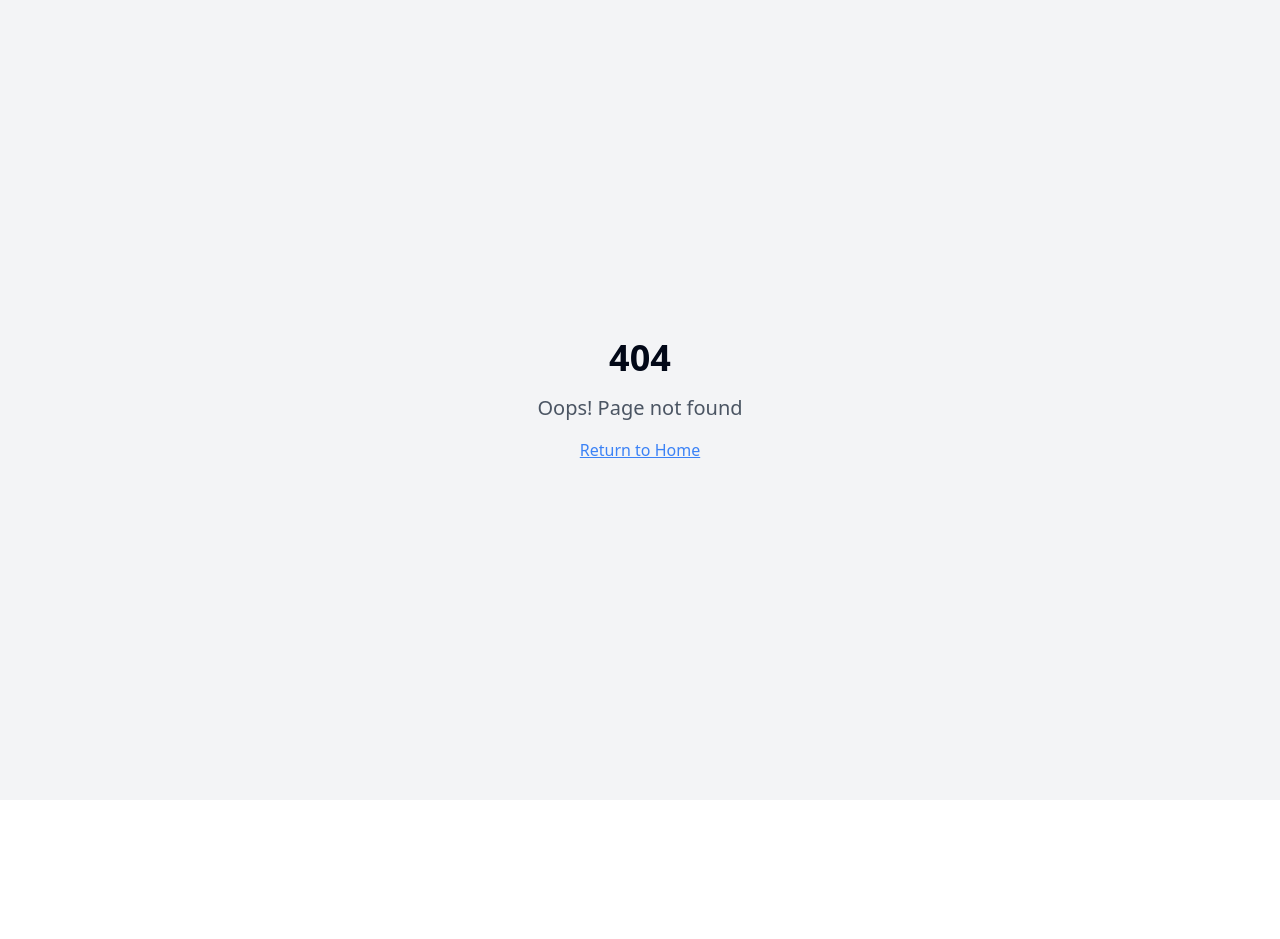
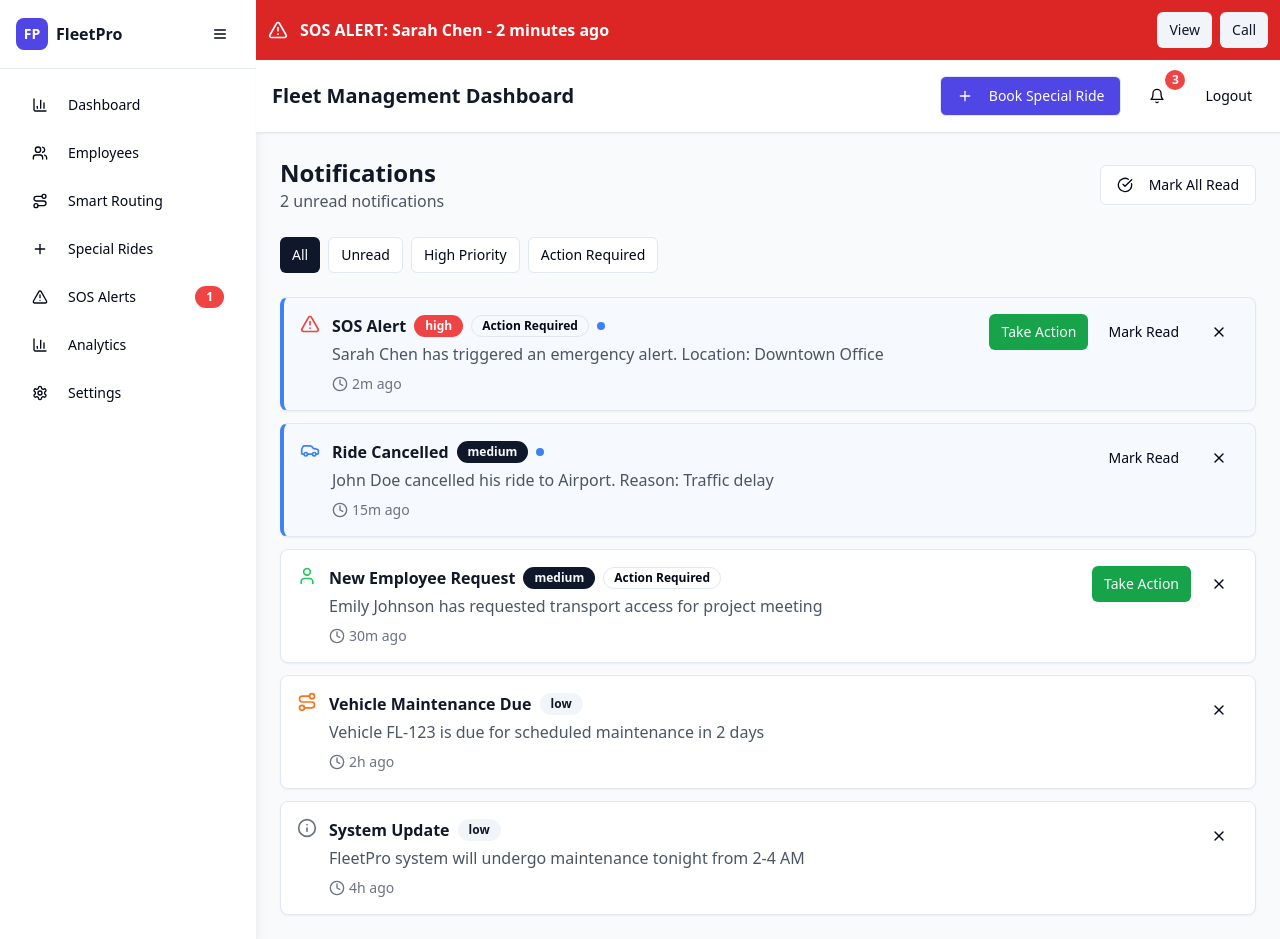
Before and after one commit to jatingupta15/fleetiqadmindashboard, a React (Vite) app: page /notifications in a window 1280 px wide. Before the commit this address had no page. Before the commit the page ends 800 px from the top, so only its background shows below. Built offline with nearby package versions, Linux system fonts and the light colour scheme; sample sign-in values are in the browser's storage.

Commit message:
feat: Implement notification page
Adds a functional notification page to the application.

```diff
--- a/src/App.tsx
+++ b/src/App.tsx
@@ -1,3 +1,4 @@
+
 import { Toaster } from "@/components/ui/toaster";
 import { Toaster as Sonner } from "@/components/ui/sonner";
 import { TooltipProvider } from "@/components/ui/tooltip";
@@ -14,6 +15,7 @@ import Cancellations from "./pages/Cancellations";
 import SOSAlerts from "./pages/SOSAlerts";
 import Analytics from "./pages/Analytics";
 import Settings from "./pages/Settings";
+import Notifications from "./pages/Notifications";
 import DashboardLayout from "./components/layout/DashboardLayout";
 import Index from "./pages/Index";
 import NotFound from "./pages/NotFound";
@@ -61,6 +63,7 @@ const App = () => (
             <Route path="/sos-alerts" element={<SOSAlerts />} />
             <Route path="/analytics" element={<Analytics />} />
             <Route path="/settings" element={<Settings />} />
+            <Route path="/notifications" element={<Notifications />} />
           </Route>
           <Route path="*" element={<NotFound />} />
         </Routes>
--- a/src/components/layout/DashboardLayout.tsx
+++ b/src/components/layout/DashboardLayout.tsx
@@ -19,6 +19,7 @@ import { toast } from '@/hooks/use-toast';
 const DashboardLayout = () => {
   const [sidebarOpen, setSidebarOpen] = useState(true);
   const [sosActive] = useState(true);
+  const [notificationCount] = useState(3); // Simulated unread notifications
   const navigate = useNavigate();
   const location = useLocation();
 
@@ -136,8 +137,21 @@ const DashboardLayout = () => {
                 <Plus className="w-4 h-4 mr-2" />
                 Book Special Ride
               </Button>
-              <Button variant="ghost" size="sm">
+              <Button
+                variant="ghost"
+                size="sm"
+                className="relative"
+                onClick={() => navigate('/notifications')}
+              >
                 <Bell className="w-4 h-4" />
+                {notificationCount > 0 && (
+                  <Badge
+                    variant="destructive"
+                    className="absolute -top-2 -right-2 w-5 h-5 flex items-center justify-center text-xs p-0"
+                  >
+                    {notificationCount}
+                  </Badge>
+                )}
               </Button>
               <Button variant="ghost" size="sm" onClick={handleLogout}>
                 Logout
--- /dev/null
+++ b/src/pages/Notifications.tsx
@@ -0,0 +1,280 @@
+
+import React, { useState } from 'react';
+import { Button } from '@/components/ui/button';
+import { Card, CardContent, CardHeader, CardTitle } from '@/components/ui/card';
+import { Badge } from '@/components/ui/badge';
+import {
+  Bell,
+  AlertTriangle,
+  CheckCircle,
+  Info,
+  X,
+  Clock,
+  User,
+  Car,
+  Route
+} from 'lucide-react';
+import { toast } from '@/hooks/use-toast';
+
+interface Notification {
+  id: string;
+  type: 'sos' | 'ride' | 'employee' | 'system' | 'maintenance';
+  title: string;
+  message: string;
+  timestamp: Date;
+  read: boolean;
+  priority: 'high' | 'medium' | 'low';
+  actionRequired?: boolean;
+}
+
+const Notifications = () => {
+  const [notifications, setNotifications] = useState<Notification[]>([
+    {
+      id: '1',
+      type: 'sos',
+      title: 'SOS Alert',
+      message: 'Sarah Chen has triggered an emergency alert. Location: Downtown Office',
+      timestamp: new Date(Date.now() - 2 * 60 * 1000),
+      read: false,
+      priority: 'high',
+      actionRequired: true
+    },
+    {
+      id: '2',
+      type: 'ride',
+      title: 'Ride Cancelled',
+      message: 'John Doe cancelled his ride to Airport. Reason: Traffic delay',
+      timestamp: new Date(Date.now() - 15 * 60 * 1000),
+      read: false,
+      priority: 'medium'
+    },
+    {
+      id: '3',
+      type: 'employee',
+      title: 'New Employee Request',
+      message: 'Emily Johnson has requested transport access for project meeting',
+      timestamp: new Date(Date.now() - 30 * 60 * 1000),
+      read: true,
+      priority: 'medium',
+      actionRequired: true
+    },
+    {
+      id: '4',
+      type: 'maintenance',
+      title: 'Vehicle Maintenance Due',
+      message: 'Vehicle FL-123 is due for scheduled maintenance in 2 days',
+      timestamp: new Date(Date.now() - 2 * 60 * 60 * 1000),
+      read: true,
+      priority: 'low'
+    },
+    {
+      id: '5',
+      type: 'system',
+      title: 'System Update',
+      message: 'FleetPro system will undergo maintenance tonight from 2-4 AM',
+      timestamp: new Date(Date.now() - 4 * 60 * 60 * 1000),
+      read: true,
+      priority: 'low'
+    }
+  ]);
+
+  const [filter, setFilter] = useState<'all' | 'unread' | 'high' | 'actionRequired'>('all');
+
+  const getNotificationIcon = (type: Notification['type']) => {
+    switch (type) {
+      case 'sos': return <AlertTriangle className="w-5 h-5 text-red-500" />;
+      case 'ride': return <Car className="w-5 h-5 text-blue-500" />;
+      case 'employee': return <User className="w-5 h-5 text-green-500" />;
+      case 'maintenance': return <Route className="w-5 h-5 text-orange-500" />;
+      case 'system': return <Info className="w-5 h-5 text-gray-500" />;
+      default: return <Bell className="w-5 h-5" />;
+    }
+  };
+
+  const getPriorityColor = (priority: Notification['priority']) => {
+    switch (priority) {
+      case 'high': return 'destructive';
+      case 'medium': return 'default';
+      case 'low': return 'secondary';
+      default: return 'default';
+    }
+  };
+
+  const formatTime = (date: Date) => {
+    const now = new Date();
+    const diff = now.getTime() - date.getTime();
+    const minutes = Math.floor(diff / 60000);
+    const hours = Math.floor(minutes / 60);
+    const days = Math.floor(hours / 24);
+
+    if (minutes < 1) return 'Just now';
+    if (minutes < 60) return `${minutes}m ago`;
+    if (hours < 24) return `${hours}h ago`;
+    return `${days}d ago`;
+  };
+
+  const markAsRead = (id: string) => {
+    setNotifications(prev =>
+      prev.map(notif =>
+        notif.id === id ? { ...notif, read: true } : notif
+      )
+    );
+  };
+
+  const dismissNotification = (id: string) => {
+    setNotifications(prev => prev.filter(notif => notif.id !== id));
+    toast({ title: "Notification dismissed" });
+  };
+
+  const markAllAsRead = () => {
+    setNotifications(prev => prev.map(notif => ({ ...notif, read: true })));
+    toast({ title: "All notifications marked as read" });
+  };
+
+  const handleAction = (notification: Notification) => {
+    switch (notification.type) {
+      case 'sos':
+        toast({ title: "Emergency response initiated", description: "Contacting emergency services..." });
+        break;
+      case 'employee':
+        toast({ title: "Request processed", description: "Employee transport request approved" });
+        break;
+      default:
+        toast({ title: "Action completed" });
+    }
+    markAsRead(notification.id);
+  };
+
+  const filteredNotifications = notifications.filter(notif => {
+    switch (filter) {
+      case 'unread': return !notif.read;
+      case 'high': return notif.priority === 'high';
+      case 'actionRequired': return notif.actionRequired;
+      default: return true;
+    }
+  });
+
+  const unreadCount = notifications.filter(n => !n.read).length;
+
+  return (
+    <div className="space-y-6">
+      {/* Header */}
+      <div className="flex items-center justify-between">
+        <div>
+          <h1 className="text-2xl font-bold text-gray-900">Notifications</h1>
+          <p className="text-gray-600">
+            {unreadCount > 0 ? `${unreadCount} unread notifications` : 'All caught up!'}
+          </p>
+        </div>
+        <div className="flex space-x-2">
+          <Button
+            variant="outline"
+            onClick={markAllAsRead}
+            disabled={unreadCount === 0}
+          >
+            <CheckCircle className="w-4 h-4 mr-2" />
+            Mark All Read
+          </Button>
+        </div>
+      </div>
+
+      {/* Filters */}
+      <div className="flex space-x-2">
+        {[
+          { key: 'all', label: 'All' },
+          { key: 'unread', label: 'Unread' },
+          { key: 'high', label: 'High Priority' },
+          { key: 'actionRequired', label: 'Action Required' }
+        ].map(filterOption => (
+          <Button
+            key={filterOption.key}
+            variant={filter === filterOption.key ? 'default' : 'outline'}
+            size="sm"
+            onClick={() => setFilter(filterOption.key as any)}
+          >
+            {filterOption.label}
+          </Button>
+        ))}
+      </div>
+
+      {/* Notifications List */}
+      <div className="space-y-3">
+        {filteredNotifications.length === 0 ? (
+          <Card>
+            <CardContent className="p-8 text-center">
+              <Bell className="w-12 h-12 text-gray-400 mx-auto mb-4" />
+              <p className="text-gray-500">No notifications found</p>
+            </CardContent>
+          </Card>
+        ) : (
+          filteredNotifications.map(notification => (
+            <Card
+              key={notification.id}
+              className={`transition-all hover:shadow-md ${
+                !notification.read ? 'border-l-4 border-l-blue-500 bg-blue-50/30' : ''
+              }`}
+            >
+              <CardContent className="p-4">
+                <div className="flex items-start justify-between">
+                  <div className="flex items-start space-x-3 flex-1">
+                    {getNotificationIcon(notification.type)}
+                    <div className="flex-1 min-w-0">
+                      <div className="flex items-center space-x-2 mb-1">
+                        <h3 className="font-semibold text-gray-900">
+                          {notification.title}
+                        </h3>
+                        <Badge variant={getPriorityColor(notification.priority)}>
+                          {notification.priority}
+                        </Badge>
+                        {notification.actionRequired && (
+                          <Badge variant="outline">Action Required</Badge>
+                        )}
+                        {!notification.read && (
+                          <div className="w-2 h-2 bg-blue-500 rounded-full"></div>
+                        )}
+                      </div>
+                      <p className="text-gray-600 mb-2">{notification.message}</p>
+                      <div className="flex items-center text-sm text-gray-500">
+                        <Clock className="w-4 h-4 mr-1" />
+                        {formatTime(notification.timestamp)}
+                      </div>
+                    </div>
+                  </div>
+                  <div className="flex items-center space-x-2 ml-4">
+                    {notification.actionRequired && (
+                      <Button
+                        size="sm"
+                        onClick={() => handleAction(notification)}
+                        className="bg-green-600 hover:bg-green-700"
+                      >
+                        Take Action
+                      </Button>
+                    )}
+                    {!notification.read && (
+                      <Button
+                        variant="ghost"
+                        size="sm"
+                        onClick={() => markAsRead(notification.id)}
+                      >
+                        Mark Read
+                      </Button>
+                    )}
+                    <Button
+                      variant="ghost"
+                      size="sm"
+                      onClick={() => dismissNotification(notification.id)}
+                    >
+                      <X className="w-4 h-4" />
+                    </Button>
+                  </div>
+                </div>
+              </CardContent>
+            </Card>
+          ))
+        )}
+      </div>
+    </div>
+  );
+};
+
+export default Notifications;
```
